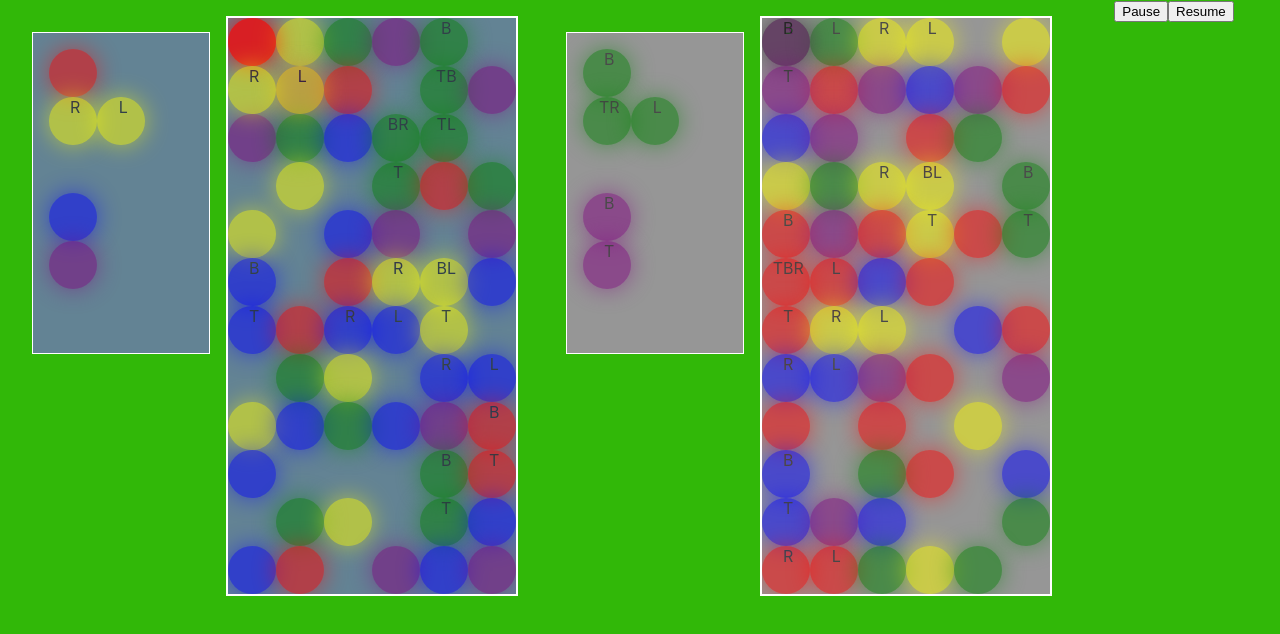
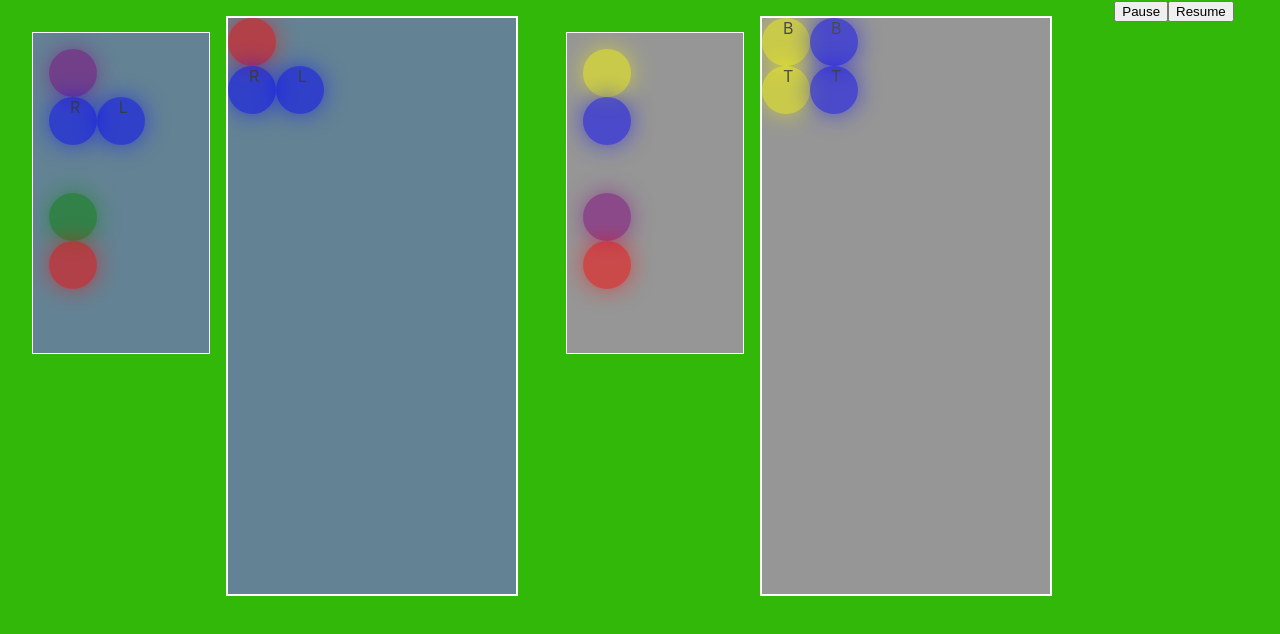
Before and after one commit to dmitriylogunov/atomicpuyo-web, a React (Create React App) app: page / in a window 1280 px wide. Shown: the top 634 px of the page. Built offline with nearby package versions, Linux system fonts and the light colour scheme.

Commit message:
Add controller types

```diff
--- a/src/components/game.tsx
+++ b/src/components/game.tsx
@@ -1,14 +1,15 @@
 import React from 'react';
 import GameControls from "./game_controls";
-import Player from "./player";
+import Player, {PlayerControlType} from "./player";
 import './../styles/game.scss';
 
 interface GameProps {
 }
 
-type PlayerData = {
+export type PlayerData = {
   id: number;
   name: string;
+  control: PlayerControlType;
 }
 
 type ActionEvent =
@@ -37,11 +38,13 @@ class Game extends React.Component<GameProps, GameState> {
     const playersData: Array<PlayerData> = [
       {
         id: 1,
-        name: "Ann"
+        name: "Ann",
+        control: "local",
       },
       {
         id: 2,
-        name: "Joe"
+        name: "Joe",
+        control: "ai",
       }
     ];
 
@@ -66,9 +69,8 @@ class Game extends React.Component<GameProps, GameState> {
       return (
         <Player
           key={player.id}
-          id={player.id}
 
-          name={player.name}
+          {...player}
 
           fieldWidth={6}
           fieldHeight={12}
--- a/src/components/player.tsx
+++ b/src/components/player.tsx
@@ -8,9 +8,12 @@ import Group from "./group";
 import GroupQueue from "./group_queue";
 import _ from 'lodash';
 
+export type PlayerControlType = "local" | "ai" | "remote";
+
 interface PlayerProps {
   id: number;
   name: string;
+  control: PlayerControlType;
 
   fieldWidth: number;
   fieldHeight: number;
@@ -70,18 +73,27 @@ const keyCodes = {
 }
 
 const Player = (props: PlayerProps) => {
-  useEffect(() => {
   const handleKeyboard = (event: any) => {
     if (event.keyCode === keyCodes.keyEsc) {
       props.onPauseToggle(props.id);
     }
   }
 
+  const initialiseComponent = (): void => {
+    if (props.control==="local") {
       document.addEventListener("keydown", handleKeyboard, false);
+    }
+  }
 
-    return () => {
+  const handleDestroyOfComponent = (): void => {
+    if (props.control==="local") {
       document.removeEventListener("keydown", handleKeyboard, false);
-    };
+    }
+  }
+
+  useEffect(() => {
+    initialiseComponent();
+    return handleDestroyOfComponent;
   }, [props]);
 
   const gridData: GridData = new GridData(
@@ -90,10 +102,10 @@ const Player = (props: PlayerProps) => {
   );
 
   // to test the stylesheet of game field, fill the field with random puyos
-  const dataArray = gridData.get();
-  for (let i = 0; i < dataArray.length; i++) {
-    dataArray[i] = _.random(0, props.colourCount);
-  }
+  // const dataArray = gridData.get();
+  // for (let i = 0; i < dataArray.length; i++) {
+  //   dataArray[i] = _.random(0, props.colourCount);
+  // }
 
   const groupQueueData = new GroupQueueData(props.groupTypeCount, props.colourCount);
   const currentGroupGridData = groupQueueData.pop().gridData;
```
Lines whose indentation alone changed are shown as unchanged.
